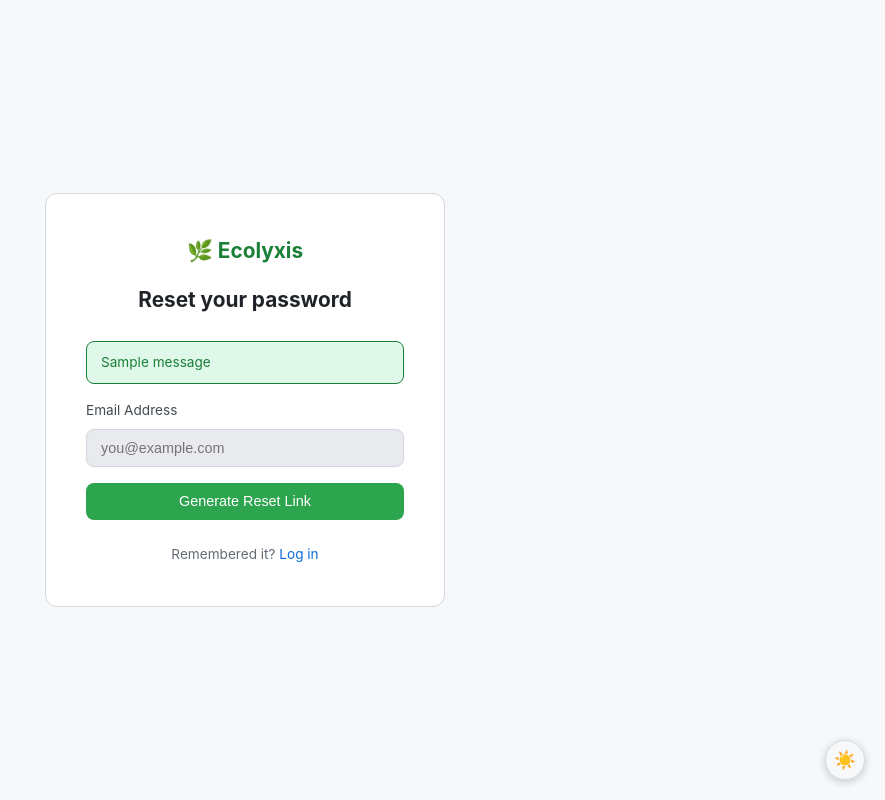
After one commit to plecheron/ecolyxis-mobile, a Flask app: page /forgot-password in a window 1280 px wide. The commit adds this page. Shown: the whole page, without its empty margins (395-1280 px from the left). Run offline with Flask 3, Linux system fonts and the light colour scheme; tables that the repository leaves empty hold one stand-in row (values such as "Sample post"); one stand-in notice (Sample message) is shown.

Commit message:
QA batch 2: password reset, ProxyFix, CSS optimization, Terms checkbox, AdRoll removal
- Add token-based password reset flow (/forgot-password, /reset-password/<token>)
  using itsdangerous URLSafeTimedSerializer with 1-hour expiry
- Point "Forgot password?" link to real reset flow instead of /contact/
- Add ProxyFix middleware so Flask generates https:// URLs behind Caddy
  (fixes /admin redirect going to HTTP instead of HTTPS)
- Make billing.css/admin.css load only on their respective pages via
  {% block extra_css %} instead of globally in base.html
- Remove AdRoll third-party tracking from signup page (contradicts
  "Private & Secure" brand messaging)
- Remove duplicate password strength script from signup page
- Add Terms of Service / Privacy Policy acceptance checkbox to signup
- Add server-side validation for Terms acceptance in routes.py

```diff
--- a/app/__init__.py
+++ b/app/__init__.py
@@ -1,4 +1,5 @@
 from flask import Flask, redirect, url_for, render_template
+from werkzeug.middleware.proxy_fix import ProxyFix
 from flask_sqlalchemy import SQLAlchemy
 from flask_login import LoginManager, login_required
 from flask_migrate import Migrate
@@ -35,6 +36,8 @@ def _validate_config(app):
 
 def create_app(test_config=None):
     app = Flask(__name__)
+    # Trust Caddy's X-Forwarded-* headers so Flask generates https:// URLs
+    app.wsgi_app = ProxyFix(app.wsgi_app, x_proto=1, x_host=1, x_for=1)
     app.config.from_object(Config)
     if test_config:
         app.config.update(test_config)
@@ -280,4 +283,5 @@ def create_app(test_config=None):
             """Redirect bare /chat to dashboard."""
             return redirect(url_for("dashboard.index"))
 
+
     return app
--- a/app/auth/__init__.py
+++ b/app/auth/__init__.py
@@ -103,4 +103,4 @@ def _generate_captcha():
 
 
 
-from app.auth import routes, webauthn  # noqa: E402,F401 — register routes
+from app.auth import routes, webauthn, reset  # noqa: E402,F401 — register routes
--- /dev/null
+++ b/app/auth/reset.py
@@ -0,0 +1,111 @@
+"""Password reset routes — token-based reset via itsdangerous.
+
+Since no SMTP/Flask-Mail is configured, the reset token is generated and
+displayed to the user on-screen (beta mode). When email is configured later,
+the same token can be emailed instead.
+
+Token = URLSafeTimedSerializer signed with SECRET_KEY, 1-hour expiry.
+"""
+from datetime import datetime, timezone
+from flask import render_template, redirect, url_for, flash, request, current_app
+from flask_login import current_user
+from itsdangerous import URLSafeTimedSerializer, SignatureExpired, BadSignature
+
+from app import db
+from app.models import User
+from app.auth import auth_bp
+
+
+def _get_serializer():
+    """Build a serializer using the app's SECRET_KEY."""
+    return URLSafeTimedSerializer(
+        current_app.config["SECRET_KEY"],
+        salt="password-reset",
+    )
+
+
+def _generate_reset_token(email):
+    """Generate a time-limited signed token for the given email."""
+    s = _get_serializer()
+    return s.dumps({"email": email})
+
+
+def _verify_reset_token(token, max_age=3600):
+    """Verify a reset token; return the email or None."""
+    s = _get_serializer()
+    try:
+        data = s.loads(token, max_age=max_age)
+        return data["email"]
+    except (SignatureExpired, BadSignature, KeyError):
+        return None
+
+
+@auth_bp.route("/forgot-password", methods=["GET", "POST"])
+def forgot_password():
+    """Request a password reset link.
+
+    Displays the reset token on-screen in beta mode (no email infrastructure).
+    """
+    if request.method == "POST":
+        email = request.form.get("email", "").strip().lower()
+        user = User.query.filter_by(email=email).first()
+
+        if user:
+            token = _generate_reset_token(email)
+            reset_url = url_for("auth.reset_password", token=token, _external=True)
+            flash(
+                f"Password reset link generated (beta — no email configured yet): "
+                f'<a href="{reset_url}">{reset_url}</a>',
+                "info",
+            )
+            current_app.logger.info(f"Password reset requested for {email}")
+        else:
+            # Don't reveal whether email exists — same message either way
+            flash(
+                "If that email is registered, a reset link has been generated. "
+                "Check with support if you don't receive it.",
+                "info",
+            )
+
+        return render_template("auth/forgot_password.html")
+
+    return render_template("auth/forgot_password.html")
+
+
+@auth_bp.route("/reset-password/<token>", methods=["GET", "POST"])
+def reset_password(token):
+    """Reset password using a valid token."""
+    email = _verify_reset_token(token)
+
+    if not email:
+        flash("This password reset link is invalid or has expired. Please request a new one.", "error")
+        return redirect(url_for("auth.forgot_password"))
+
+    user = User.query.filter_by(email=email).first()
+    if not user:
+        flash("Account not found.", "error")
+        return redirect(url_for("auth.forgot_password"))
+
+    if request.method == "POST":
+        password = request.form.get("password", "")
+        confirm = request.form.get("confirm", "")
+
+        errors = []
+        if len(password) < 6:
+            errors.append("Password must be at least 6 characters.")
+        if password != confirm:
+            errors.append("Passwords do not match.")
+
+        if errors:
+            for e in errors:
+                flash(e, "error")
+            return render_template("auth/reset_password.html", token=token)
+
+        user.set_password(password)
+        user.last_login = datetime.now(timezone.utc)
+        db.session.commit()
+
+        flash("Your password has been reset successfully. Please log in.", "success")
+        return redirect(url_for("auth.login"))
+
+    return render_template("auth/reset_password.html", token=token)
--- a/app/auth/routes.py
+++ b/app/auth/routes.py
@@ -51,6 +51,11 @@ def signup():
         captcha_response = captcha_response.lower().strip()
         if not captcha_response or captcha_response != expected:
             flash("Incorrect answer to the security question.", "error")
+            return render_template("auth/signup.html", email=email, captcha=_generate_captcha())
+
+        # Terms acceptance required
+        if not request.form.get("agree_terms"):
+            flash("You must accept the Terms of Service and Privacy Policy to create an account.", "error")
             return render_template("auth/signup.html", email=email, captcha=_generate_captcha())
 
         errors = []
--- a/app/templates/admin/index.html
+++ b/app/templates/admin/index.html
@@ -1,6 +1,10 @@
 {% extends "base.html" %}
 {% block body_class %}admin-page{% endblock %}
 {% block title %}Admin Dashboard — Ecolyxis{% endblock %}
+{% block extra_css %}
+    <link rel="stylesheet" href="{{ url_for('static', filename='css/admin.css') }}">
+{% endblock %}
+
 {% block head %}
 <style>html{height:auto!important;overflow:auto!important}body.admin-page{height:auto!important;overflow:auto!important}</style>
 <script src="https://cdn.jsdelivr.net/npm/chart.js@4.4.7/dist/chart.umd.min.js"></script>
--- a/app/templates/admin/tests.html
+++ b/app/templates/admin/tests.html
@@ -1,6 +1,10 @@
 {% extends "base.html" %}
 {% block body_class %}admin-page{% endblock %}
 {% block title %}Test Suite — Ecolyxis Admin{% endblock %}
+{% block extra_css %}
+    <link rel="stylesheet" href="{{ url_for('static', filename='css/admin.css') }}">
+{% endblock %}
+
 {% block head %}<style>html{height:auto!important;overflow:auto!important}body.admin-page{height:auto!important;overflow:auto!important}</style>{% endblock %}
 {% block body %}
 <div class="admin-layout">
--- /dev/null
+++ b/app/templates/auth/forgot_password.html
@@ -0,0 +1,34 @@
+{% extends "base.html" %}
+{% block title %}Forgot Password — Ecolyxis{% endblock %}
+{% block body %}
+<div class="auth-page">
+    <div class="auth-card">
+        <a href="/" class="auth-brand">🌿 Ecolyxis</a>
+        <h2>Reset your password</h2>
+
+        {% with messages = get_flashed_messages(with_categories=true) %}
+        {% for category, message in messages %}
+        <div class="auth-flash auth-flash-{{ category }}" role="alert" aria-live="polite">{{ message|safe }}</div>
+        {% endfor %}
+        {% endwith %}
+
+        <form method="POST" id="forgot-form">
+            <input type="hidden" name="csrf_token" value="{{ csrf_token() }}">
+            <div class="form-group">
+                <label for="email">Email Address</label>
+                <input type="email" id="email" name="email" required aria-required="true" autocomplete="email"
+                       placeholder="you@example.com">
+            </div>
+            <button type="submit" class="btn btn-primary btn-full" id="forgot-btn">Generate Reset Link</button>
+        </form>
+        <p class="auth-switch">Remembered it? <a href="{{ url_for('auth.login') }}">Log in</a></p>
+    </div>
+</div>
+<script>
+document.getElementById('forgot-form').addEventListener('submit', function() {
+    const btn = document.getElementById('forgot-btn');
+    btn.disabled = true;
+    btn.innerHTML = '<span class="spinner"></span> Generating...';
+});
+</script>
+{% endblock %}
--- a/app/templates/auth/login.html
+++ b/app/templates/auth/login.html
@@ -27,7 +27,7 @@
         </form>
 
         <p style="text-align:right;font-size:0.85rem;margin-top:8px;">
-            <a href="{{ url_for('contact.index') }}" style="color:var(--text-muted,#8b949e);text-decoration:none;">Forgot password?</a>
+            <a href="{{ url_for('auth.forgot_password') }}" style="color:var(--text-muted,#8b949e);text-decoration:none;">Forgot password?</a>
         </p>
 
         <div class="auth-divider"><span>or</span></div>
--- a/app/templates/base.html
+++ b/app/templates/base.html
@@ -40,8 +40,7 @@
         localStorage.setItem('theme', next);
     }
     </script>
-    <link rel="stylesheet" href="{{ url_for('static', filename='css/billing.css') }}">
-    <link rel="stylesheet" href="{{ url_for('static', filename='css/admin.css') }}">
+    {% block extra_css %}{% endblock %}
     <script src="{{ url_for('static', filename='js/marked.min.js') }}"></script>
     <script src="{{ url_for('static', filename='js/purify.min.js') }}"></script>
     <meta name="csrf-token" content="{{ csrf_token() }}">
--- a/app/templates/billing/index.html
+++ b/app/templates/billing/index.html
@@ -1,4 +1,7 @@
 {% extends "base.html" %}
+{% block extra_css %}
+    <link rel="stylesheet" href="{{ url_for('static', filename='css/billing.css') }}">
+{% endblock %}
 {% block title %}Billing — Ecolyxis{% endblock %}
 {% block body %}
 <div class="app-layout">
```
Also changed, not shown: app/templates/auth/reset_password.html (added, +54 -0 lines), app/templates/auth/signup.html (+8 -41 lines).
